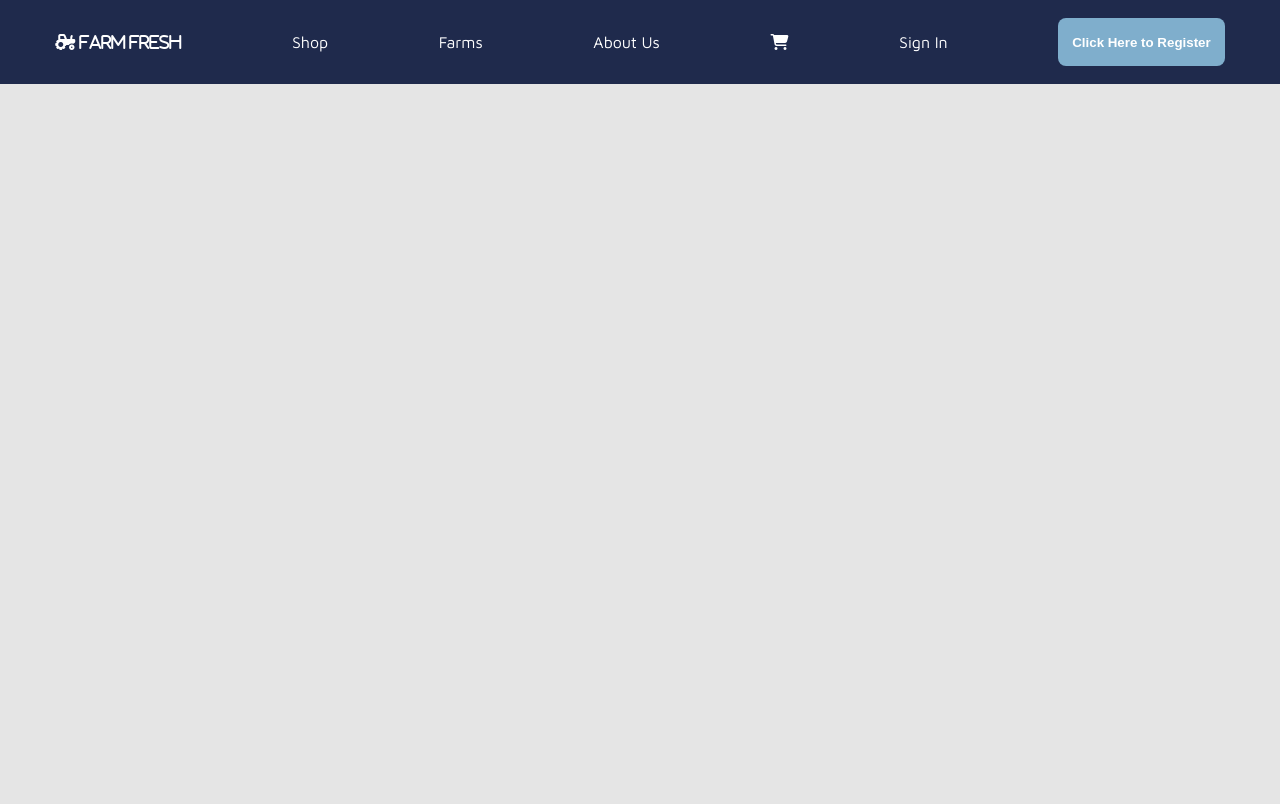
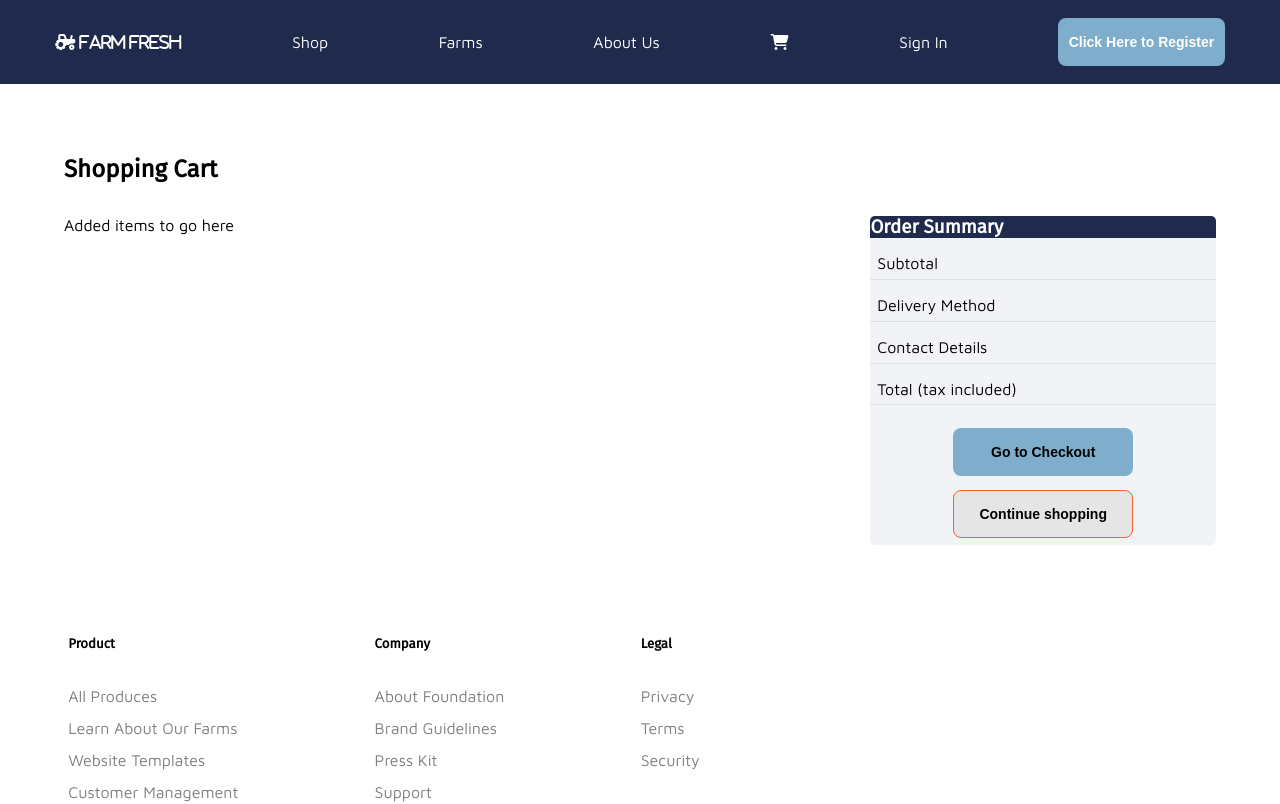
Before and after one commit to bw-farm-fresh-produce-v3/Frontend, a React (Create React App) app: page /cart in a window 1280 px wide. Shown: the top 804 px of the page. Built offline with nearby package versions, Linux system fonts and the light colour scheme.

Commit message:
added boxes to shopping cart

```diff
--- a/src/App.css
+++ b/src/App.css
@@ -1,5 +1,5 @@
 @import url('https://fonts.googleapis.com/css?family=Fira+Sans|Maven+Pro&display=swap');
-
+/* General Styles */
 html, body {
   margin: 0 auto;
   box-sizing: border-box;
@@ -15,6 +15,19 @@ a {
   text-decoration: none;
 }
 
+button {
+  width: 100px;
+  height: 60px;
+  background: #7FAECC;
+  border: none;
+  border-radius: 8px;
+  font-size: 14px;
+  font-weight: bold;
+  color: white;
+}
+
+
+/* Begin app styles */
 .App {
   display: flex;
   flex-direction: column;
@@ -120,9 +133,7 @@ input {
   height: 48px;
   margin-top: 6%;
   margin-left: 5%;
-  background: #7FAECC;
   border-radius: 8px;
-  font-weight: bold;
 }
 
 .registerForm a, .signinForm a {
@@ -140,12 +151,7 @@ input {
   height: 60px;
   margin-bottom: 30px;
   margin-right: 20px;
-  background: #7FAECC;
-  border: none;
-  border-radius: 8px;
   font-size: 14px;
-  font-weight: bold;
-  color: white;
 }
 
 
@@ -181,11 +187,6 @@ i {
 .sellBtn {
   width: 13%;
   height: 48px;
-  background: #7FAECC;
-  border: none;
-  border-radius: 8px;
-  color: white;
-  font-weight: bold;
 }
 /* Farm Card styles */
 .farmCard {
@@ -222,11 +223,9 @@ i {
 .farmCardDesc button {
   width: 120px;
   height: 32px;
-  background: #7FAECC;
-  border: none;
   border-radius: 4px;
   font-size: 12.8px;
-  font-weight: bold;
+  color: black;
 }
 
 .favorite {
@@ -237,7 +236,11 @@ i {
 
 .heart {
   border: none;
-  margin-right: 3%;
+  background-color: white;
+  height: 18px;
+  width: 18px;
+  margin-right: 5%;
+  padding: 0;
 }
 
 .farmCard h5 {
@@ -268,7 +271,6 @@ i {
   padding: 1% 2%;
   color: rgb(238, 237, 237);
 }
-
 
 .headerImg p {
   width: 40%;
@@ -337,3 +339,59 @@ footer a {
 .footerBtmRight i {
   color: rgba(43, 41, 45, 0.6);
 }
+
+/* Shopping Cart styles */
+.cartContainer {
+  width: 100%;
+  background-color: white;
+}
+
+.cartContainer h2 {
+  padding: 4% 5% 1%;
+}
+
+.cartBody {
+  display: flex;
+  justify-content: space-between;
+  padding: 0 5% 5%;
+}
+
+.itemList {
+  width: 68%;
+}
+
+.orderSummary {
+  width: 30%;
+  background-color: #F1F3F6;
+  border-radius: 5px;
+}
+
+.orderSummary h3 {
+  color: white;
+  background-color: #1F2A4C;
+  border-radius: 5px 5px 0px 0px;
+  margin: 0;
+}
+
+.summary p {
+  border-bottom: 1px solid #DDE2E5;
+  padding: 0 2% 2%;
+}
+
+.cartBtns {
+  display: flex;
+  flex-direction: column;
+  align-items: center;
+}
+
+.cartBtns button {
+  width: 180px;
+  height: 48px;
+  margin: 2% 0;
+  color: black;
+}
+
+.continue {
+  background-color: #E5E5E5;
+  border: 1px solid #F46032;
+}
--- a/src/App.js
+++ b/src/App.js
@@ -8,7 +8,7 @@ import NavBar from './components/NavBar';
 import FarmList from './components/FarmList';
 import { ProduceList } from './components/ProduceList';
 import PrivateRoute from './components/PrivateRoute';
-
+import ShoppingCart from './components/Cart';
 // style imports
 import './App.css';
 
@@ -24,10 +24,13 @@ function App() {
         <Route exact path='/login'>
           <Login />
         </Route>
-        <Route path="/farms">
+        <Route exact path="/farms">
           <FarmList />
-          </Route>
+        </Route>
         <PrivateRoute exact path="/produce" component = {ProduceList} />
+        <Route exact path='/cart'>
+          <ShoppingCart />
+        </Route>
       </Switch>
     </div>
   );
--- a/src/components/Cart.js
+++ b/src/components/Cart.js
@@ -0,0 +1,33 @@
+import React from 'react';
+import Footer from './Footer';
+
+const ShoppingCart = props => {
+
+    return (
+        <section className='cartContainer'>
+            <h2>Shopping Cart</h2>
+            <div className='cartBody'>
+                <div className='itemList'>
+                    Added items to go here
+                </div>
+                <div className='orderSummary'>
+                    <div className='summary'>
+                        <h3>Order Summary</h3>
+                        <p>Subtotal</p>
+                        <p>Delivery Method</p>
+                        <p>Contact Details</p>
+                        <p>Total (tax included)</p>
+                    </div>
+                    <div className='cartBtns'>
+                        <button className='checkoutBtn'>Go to Checkout</button>
+                        <button className='continue'>Continue shopping</button>
+                    </div>
+                </div>
+            </div>
+            <Footer />
+        </section>
+
+    )
+}
+
+export default ShoppingCart;
--- a/src/components/CreateAcc.js
+++ b/src/components/CreateAcc.js
@@ -6,7 +6,7 @@ import { connect } from 'react-redux';
 import bgImage from './farm.png';
 
 
-const CreateAcc = e => {
+const CreateAcc = props => {
        const initialState = {
         email: '',
         username: '',
--- a/src/components/NavBar.js
+++ b/src/components/NavBar.js
@@ -4,10 +4,10 @@ const NavBar = props => {
     return (
         <nav>
             <a href='/'><i className="fas fa-tractor" alt="tractor"> Farm Fresh</i></a>
-            <a href=''>Shop</a>
+            <a href='/produce'>Shop</a>
             <a href='/farms'>Farms</a>
             <a href=''>About Us</a>
-            <a href=''><i className="fas fa-shopping-cart" alt="shopping cart"></i></a>
+            <a href='/cart'><i className="fas fa-shopping-cart" alt="shopping cart"></i></a>
             <a href='/login'>Sign In</a>
             <button className='sellBtn'><a href='/register'>Click Here to Register</a></button>
         </nav>
```
